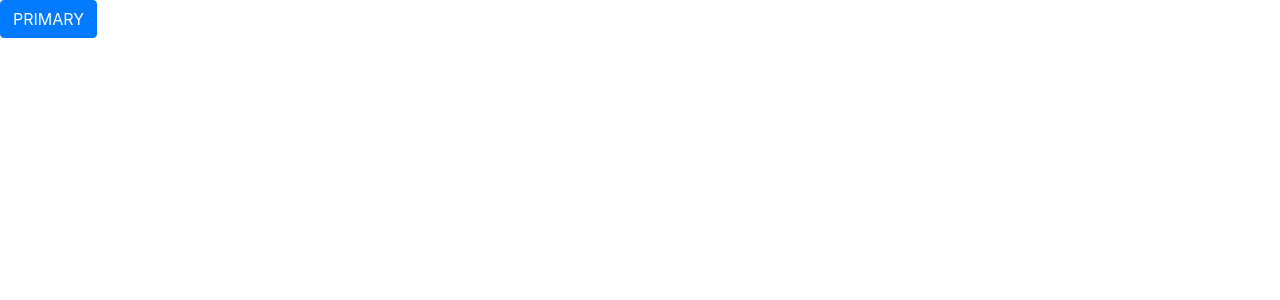
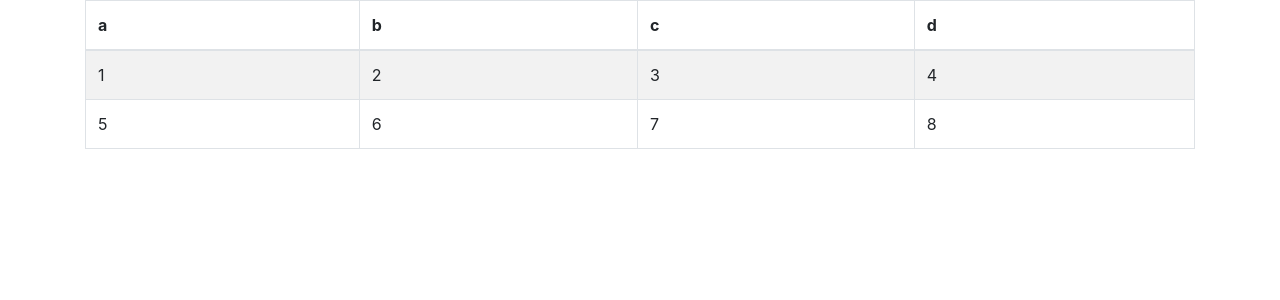
Before and after one commit to NizarBerjawi/countries-ui, a React app: page / in a window 1280 px wide. Shown: the top 300 px of the page. Built offline with nearby package versions, Linux system fonts and the light colour scheme.

Commit message:
Create a table component

```diff
--- /dev/null
+++ b/src/components/App.tsx
@@ -0,0 +1,24 @@
+import React, { ReactElement, useEffect } from 'react';
+import { Container } from 'react-bootstrap';
+import { TableHeader, TableRow } from '../types/Table';
+import Table from './Table';
+
+const headers: TableHeader = ['a', 'b', 'c', 'd'];
+const data: TableRow[] = [
+  ['1', '2', '3', '4'],
+  ['5', '6', '7', '8'],
+];
+
+const App = (): ReactElement => {
+  useEffect(() => {
+    console.log('here');
+  }, []);
+
+  return (
+    <Container>
+      <Table headers={headers} data={data} striped bordered hover />
+    </Container>
+  );
+};
+
+export default App;
--- /dev/null
+++ b/src/components/Table/index.tsx
@@ -0,0 +1,35 @@
+import React, { ReactElement } from 'react';
+import { Table as BTable } from 'react-bootstrap';
+import TableProps, { TableRow, TableData } from '../../types/Table';
+
+const Table = ({ headers, data, ...rest }: TableProps): ReactElement => (
+  <BTable {...rest}>
+    {headers.length > 0 && (
+      <thead>
+        <tr>
+          {headers.map((header, index) => (
+            <th key={index}>{header}</th>
+          ))}
+        </tr>
+      </thead>
+    )}
+    <tbody>
+      {data.length > 0 &&
+        data.map((row: TableRow, index) => (
+          <tr key={index}>
+            {row.map((item: TableData) => (
+              <td key={index}>{item}</td>
+            ))}
+          </tr>
+        ))}
+
+      {data.length === 0 && (
+        <tr>
+          <td colSpan={headers.length}>No data available.</td>
+        </tr>
+      )}
+    </tbody>
+  </BTable>
+);
+
+export default Table;
--- a/src/index.tsx
+++ b/src/index.tsx
@@ -1,9 +1,6 @@
 import React from 'react';
 import ReactDOM from 'react-dom';
-import Button from 'react-bootstrap/Button';
+import App from './components/App';
 import './styles.scss';
 
-ReactDOM.render(
-  <Button variant='primary'>PRIMARY</Button>,
-  document.getElementById('app'),
-);
+ReactDOM.render(<App />, document.getElementById('app'));
--- a/src/styles/vendor.scss
+++ b/src/styles/vendor.scss
@@ -5,3 +5,5 @@
 @import "~bootstrap/scss/reboot";
 @import "~bootstrap/scss/type";
 @import "~bootstrap/scss/buttons";
+@import "~bootstrap/scss/tables";
+@import "~bootstrap/scss/grid";
--- /dev/null
+++ b/src/types/index.ts
@@ -0,0 +1,3 @@
+import TableProps from './Table';
+
+export { TableProps };
```
Also changed, not shown: src/types/Table.d.ts (added, +11 -0 lines).
